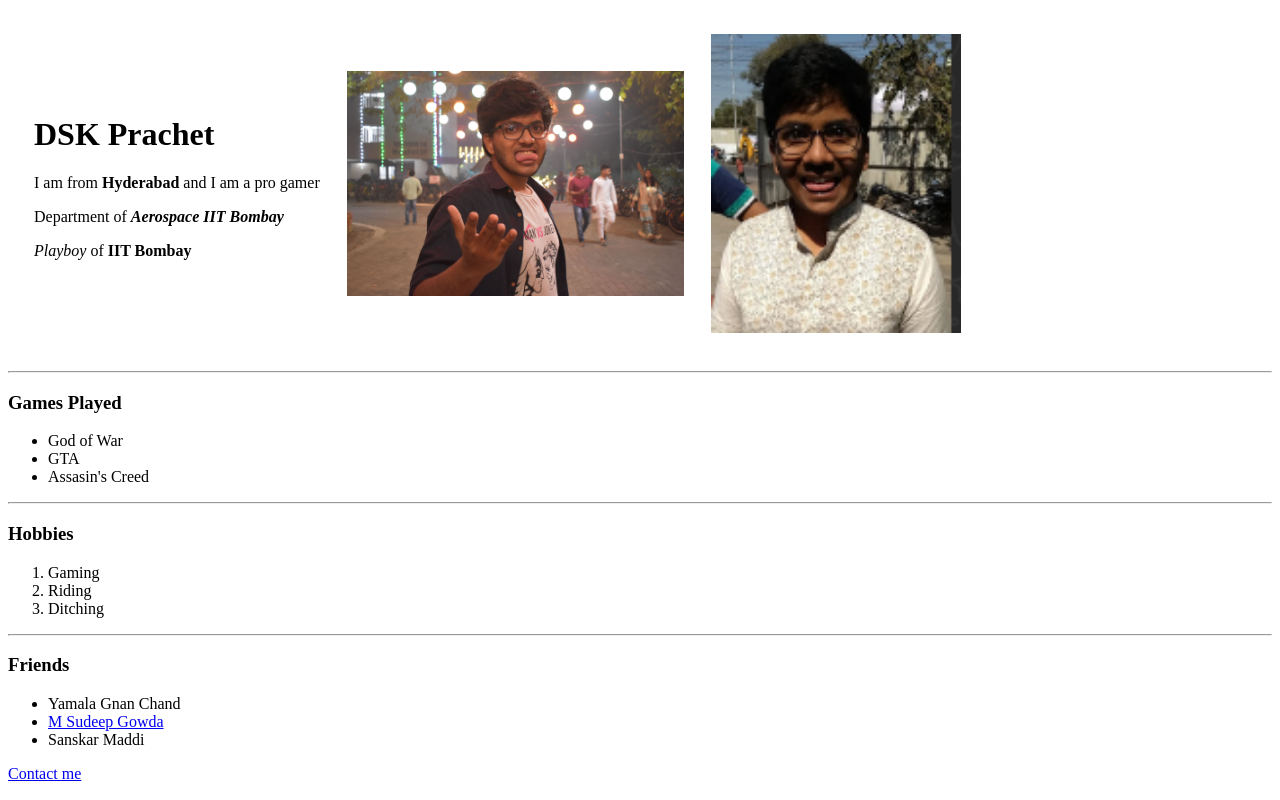
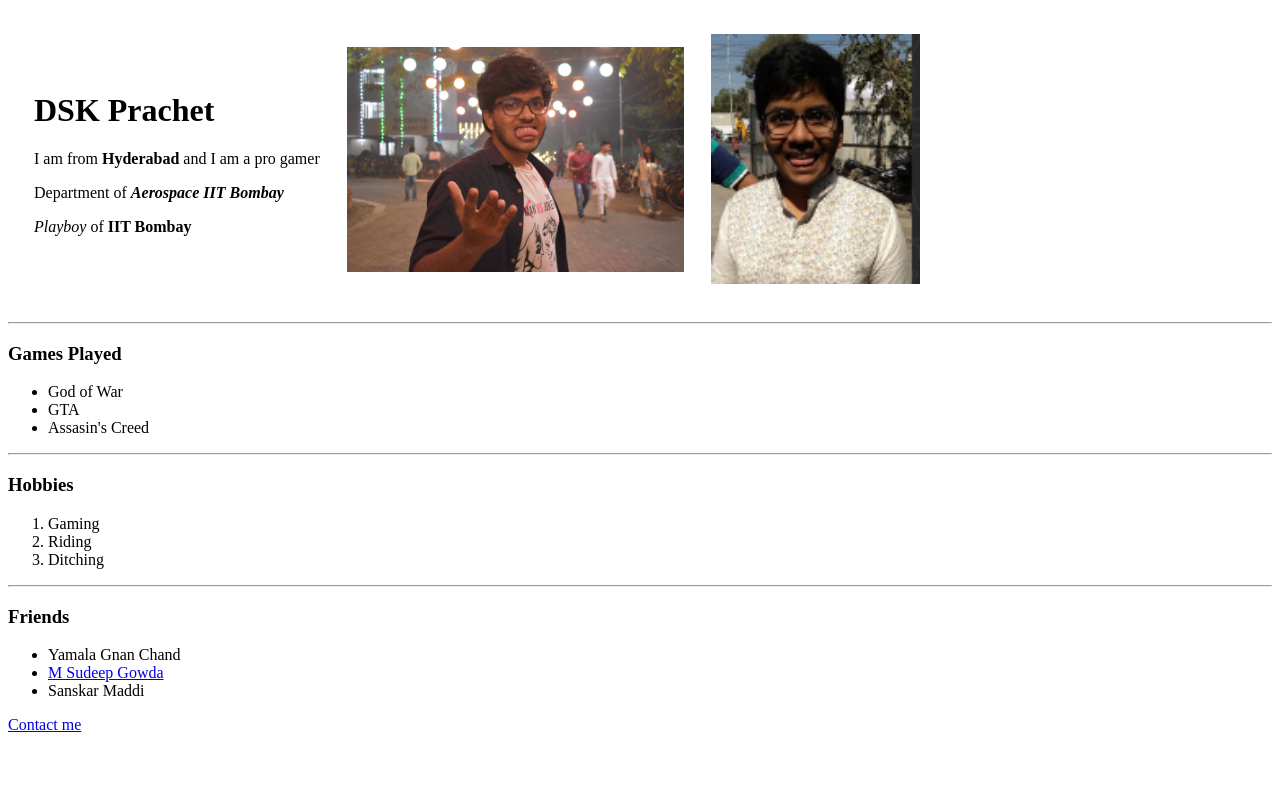
Before and after one commit to Sudeepjarvis/cv, a plain HTML site: page index.html in a window 1280 px wide. Drawn offline with Linux system fonts and the light colour scheme.

Commit message:
Update index.html

```diff
--- a/index.html
+++ b/index.html
@@ -17,7 +17,7 @@
         <p><em>Playboy</em> of <strong>IIT Bombay</strong></p>
       </td>
       <td><img src="DSC_0671-min.JPG" alt="Img" height="225"></td>
-      <td><img src="Screenshot 2022-12-13 162128.png" alt="Img" width = "250"></td>
+      <td><img src="Screenshot 2022-12-13 162128.png" alt="Img" height = "250"></td>
     </tr>
   </table>
 
```
